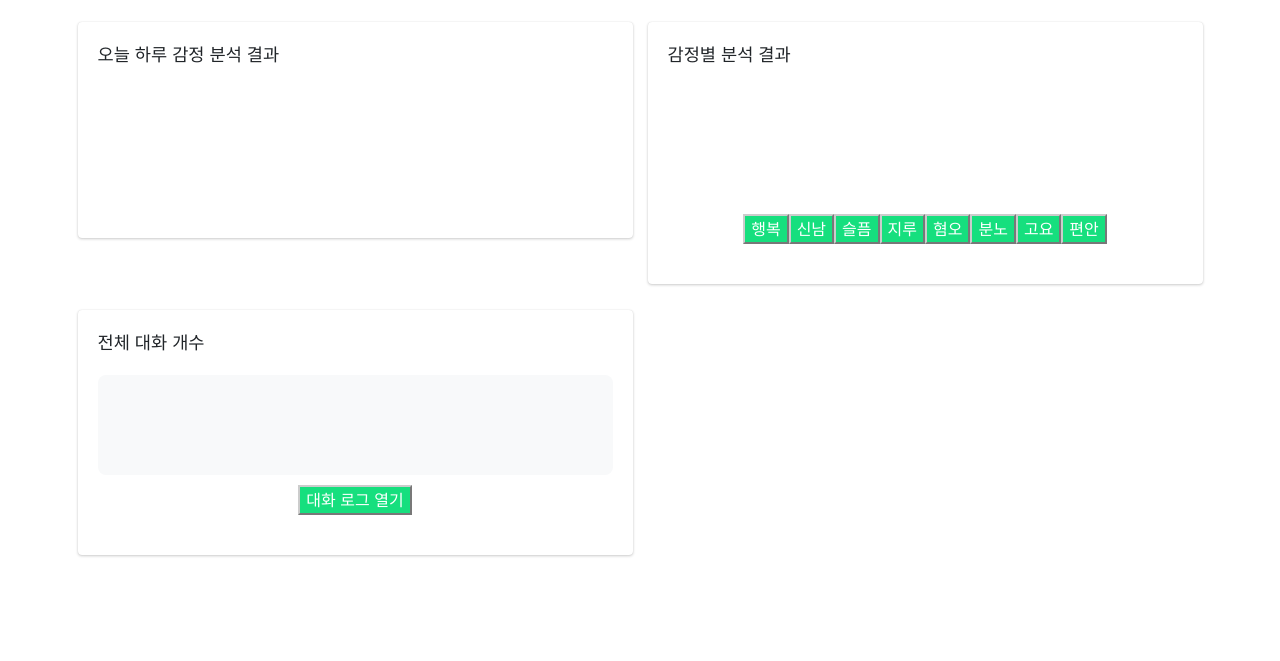
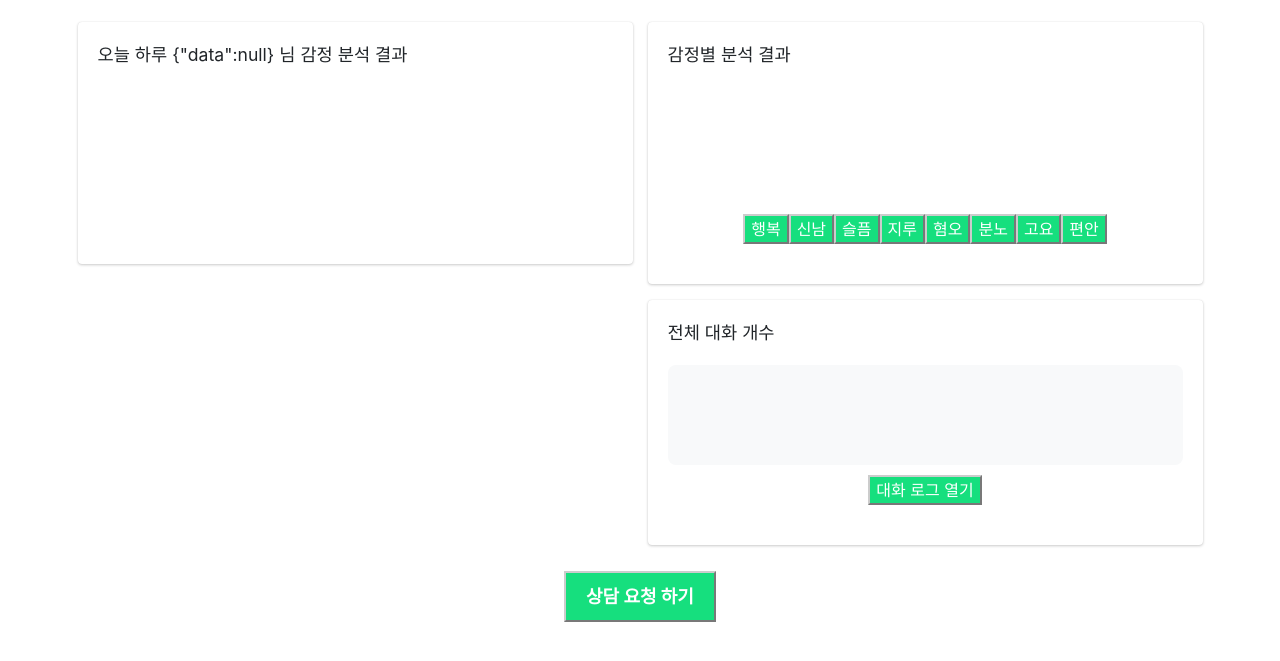
Before and after one commit to last-project-rookies/PICA, a Flask app: template PICA_WEB/templates/pages/admin.html in a window 1280 px wide. Shown: the part 82-743 px from the top of the page. Run offline with Flask 3, Linux system fonts and the light colour scheme; the template is opened without the code that fills it, so the values that code supplies are empty; a map, chart or similar area stays blank; parts of the project's set-up code (start-up, migrations or seed data) failed here and were passed over; some libraries are stand-ins or nearby versions.

Commit message:
admin update

```diff
--- a/PICA_MIDDLE/app.py
+++ b/PICA_MIDDLE/app.py
@@ -4,7 +4,7 @@ from modules.gpt.chat import gpt_call, setting
 from modules.gpt.summary import make_summary
 from modules.gpt.emotion import chat_emotion
 from modules.aws import AwsQuery
-from modules.db import db_select_id, db_insert, db_delete, db_select_url, db_select_log, db_select_chatid, db_select_log, pieChart_data, total_chat_count_data, generate_chart_data
+from modules.db import db_select_id, db_insert, db_delete, db_select_url, db_select_log, db_select_chatid, db_select_log, pieChart_data, total_chat_count_data, generate_chart_data, db_select_last_userID
 
 # 비동기 처리
 import asyncio
@@ -254,6 +254,14 @@ def admin_chatlog():
 
     return jsonify({'data':chat_log_db})
 
+# user_id 불러오기
+@app.route('/get_text', methods=['GET'])
+def get_text():
+    # 서버에서 가져올 텍스트를 이 부분에서 처리하고 가져오는 로직을 구현합니다.
+    text = db_select_last_userID()
+
+    return jsonify({'data':text})
+
 if __name__ == "__main__":
     app.run(host="0.0.0.0",port=3000, debug=True)
     # read_summary()
--- a/PICA_MIDDLE/modules/db.py
+++ b/PICA_MIDDLE/modules/db.py
@@ -166,6 +166,16 @@ def generate_chart_data(emotion, user_id):
     values = [float(dic[emotion]) for dic in result]
     return values
 
+def db_select_last_userID():
+    result = None
+    with db.cursor() as cursor:
+        # 마지막 행의 accum_emotion 데이터 추출
+        query = f"select name from user ORDER BY id DESC LIMIT 1;"
+        cursor.execute(query)
+        result = cursor.fetchone()
+
+    return result
+
 
 if __name__ == "__main__":
     # db_insert("user", "name, password", "'test2', 456")
--- a/PICA_WEB/templates/pages/admin.html
+++ b/PICA_WEB/templates/pages/admin.html
@@ -76,6 +76,13 @@
             border-radius: 8px;
             padding: 8px;
         }
+
+        #userButton {
+            font-size: 18px;
+            font-weight: bold;
+            padding: 10px 20px;
+        }
+
     </style>
 </head>
 
@@ -89,7 +96,7 @@
             <div class="col-md-6">
                 <div class="card">
                     <div class="card-body">
-                        <div class="card-title">오늘 하루 감정 분석 결과</div>
+                        <div class="card-title">오늘 하루 <span id="emotionResult"></span>님 감정 분석 결과</div>
                         <div class="chart-container">
                             <canvas id="pieChart"></canvas>
                         </div>
@@ -118,8 +125,6 @@
                         </div>
                     </div>
                 </div>
-            </div>
-            <div class="col-md-6">
                 <div class="card">
                     <div class="card-body">
                         <div class="card-title">전체 대화 개수</div>
@@ -131,6 +136,9 @@
                     </div>
                 </div>
             </div>
+            <div class="center-div">
+                <button id="userButton">상담 요청 하기</button>
+            </div>
         </div>
     </div>
     {% include 'public/footer.html'%}
@@ -139,6 +147,24 @@
     <script src="https://cdn.jsdelivr.net/npm/chart.js@3.3.2/dist/chart.min.js"></script>
     <script src="https://ajax.googleapis.com/ajax/libs/jquery/3.6.0/jquery.min.js"></script>
     <script>
+        // USER ID 불러오기
+        $(document).ready(function() {
+        // AJAX 요청
+        $.ajax({
+            url: '/get_text',
+            method: 'GET',
+            dataType: 'text',
+            success: function(response) {
+            // 요청이 성공하면 받아온 텍스트를 'emotionResult' id를 가진 요소에 설정
+            $('#emotionResult').text(response);
+            },
+            error: function(xhr, status, error) {
+            // 요청이 실패했을 때 처리할 코드
+            console.log('USER_ID 요청 실패:', error);
+            }
+        });
+        });
+
         var pieChart;
         var lineChart;
         var totalConversations;
```
Also changed, not shown: PICA_WEB/app.py (+15 -3 lines).
